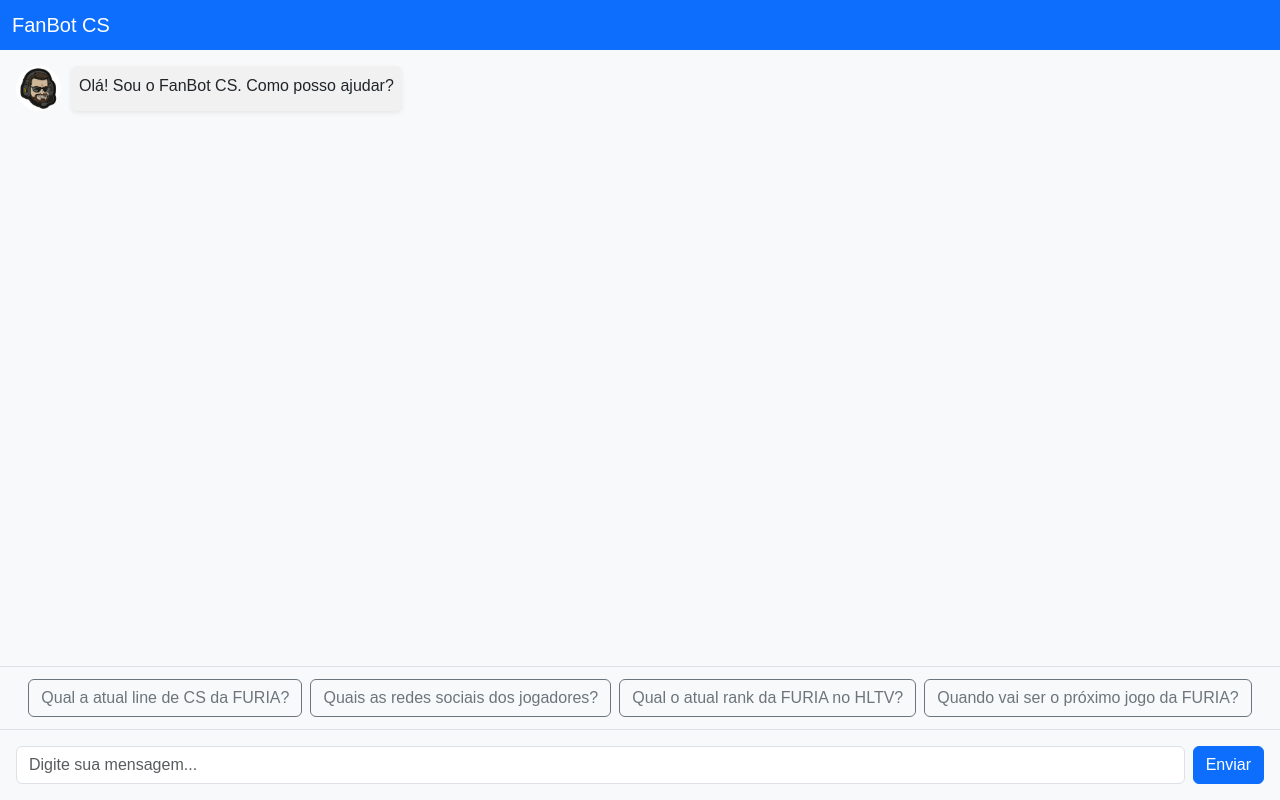
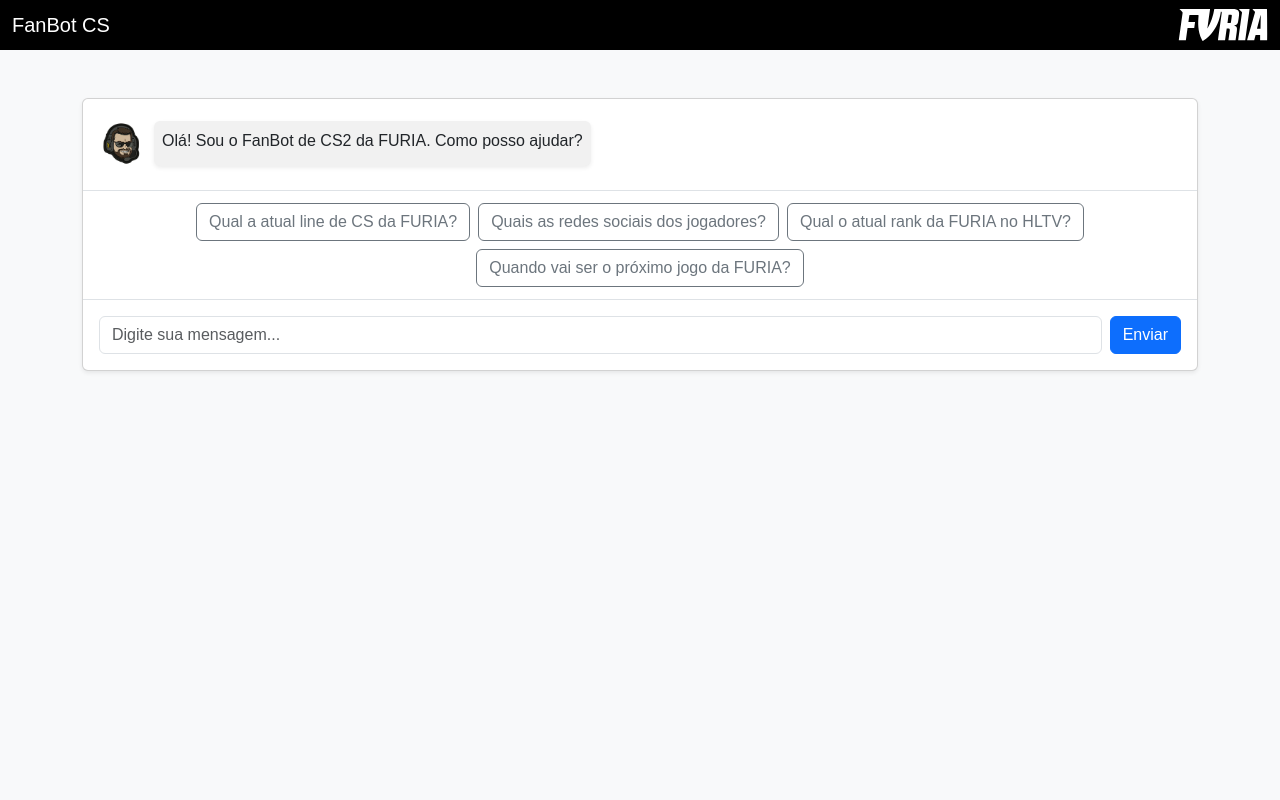
Before and after one commit to jaopcruz/Challenge, a plain HTML site: page index.html in a window 1280 px wide. Drawn offline with nearby package versions, Linux system fonts and the light colour scheme.

Commit message:
UPDATE: Alteracoes no arquivo index.html e style.css

```diff
--- a/index.html
+++ b/index.html
@@ -10,16 +10,20 @@
 <body>
 
   <div class="d-flex flex-column vh-100 bg-light">
-    <nav class="navbar bg-primary text-white">
+    <nav class="navbar bg-black text-white">
       <div class="container-fluid">
         <span class="navbar-brand mb-0 h1 text-white">FanBot CS</span>
+        <img src="images/logo-furia.svg" alt="Logo FURIA" class="logo-header">
       </div>
     </nav>
 
+
+    <div class="container my-5">
+    <div class="card shadow-sm chat-card">
     <div id="chat-body" class="flex-grow-1 overflow-auto p-3">
       <div class="d-flex mb-2 justify-content-start">
         <img src="images/folen.webp" alt="Bot" class="rounded-circle" style="width: 45px; height: 45px; object-fit: cover; margin-right: 10px;">
-        <div class="p-2 rounded shadow-sm bot-msg">Olá! Sou o FanBot CS. Como posso ajudar?</div>
+        <div class="p-2 rounded shadow-sm bot-msg">Olá! Sou o FanBot de CS2 da FURIA. Como posso ajudar?</div>
       </div>
     </div>
 
@@ -35,6 +39,8 @@
       <button class="btn btn-primary" type="submit">Enviar</button>
     </form>
   </div>
+</div>
+</div>
 
   <script src="script.js"></script>
 </body>
--- a/style.css
+++ b/style.css
@@ -1,7 +1,6 @@
 body {
     font-family: sans-serif;
   }
-
 
 .user-msg {
   background-color: #0d6efd;  /* Cor azul Bootstrap */
@@ -11,3 +10,11 @@
 .bot-msg {
   background-color: #f1f1f1;
 }
+
+.logo-header {
+  filter: invert(100%);
+}
+
+.chat-card {
+  padding-top: .5%;
+}
```
Lines whose indentation alone changed are shown as unchanged.
